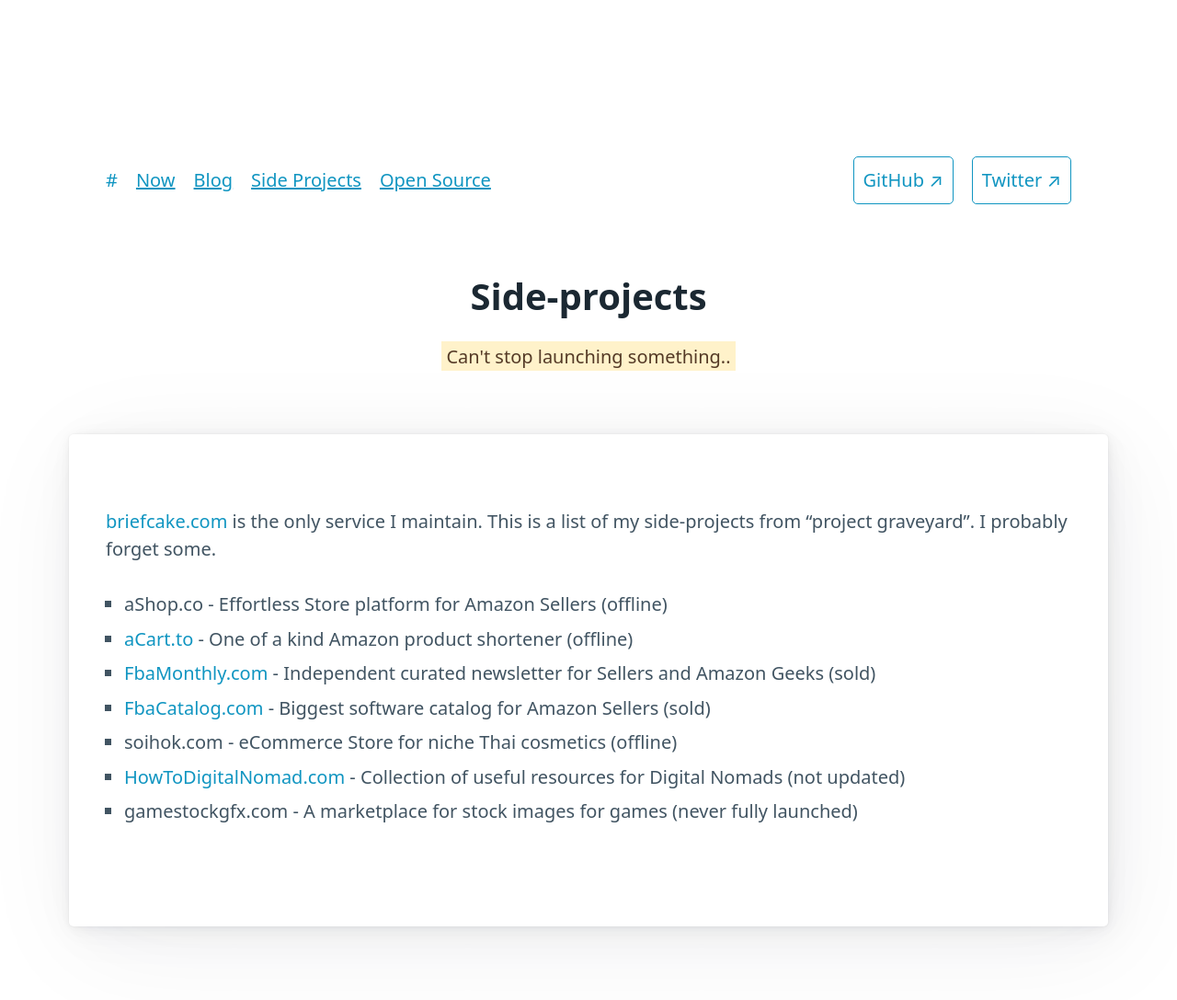
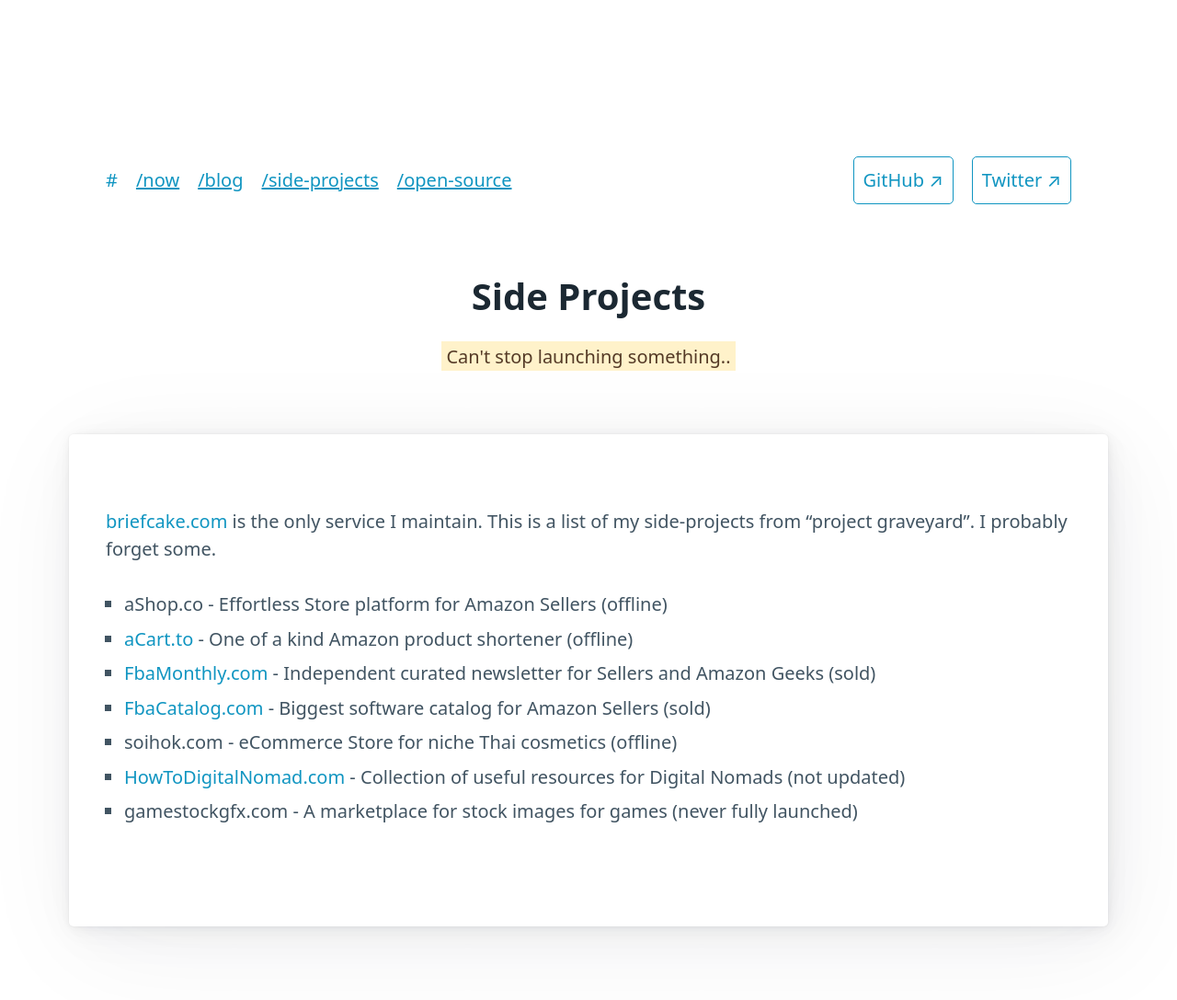
Before and after one commit to skatkov/skatkov.com, a Jekyll site: the page built from projects.md, in a window 1280 px wide. Shown: the whole page at 92% size. Built offline with Jekyll 4.4.1, drawn with Linux system fonts in a browser that asks for light colours.

Commit message:
rename couple of links

```diff
--- a/_includes/header.html
+++ b/_includes/header.html
@@ -2,10 +2,10 @@
     <nav>
         <ul>
             <li><a href="{{ '/' | prepend: site.baseurl }}">#</a></li>
-            <li><a href="{{ '/now' | prepend: site.baseurl }}"><u>Now</u></a></li>
-            <li><a href="{{ '/blog' | prepend: site.baseurl }}"><u>Blog</u></a></li>
-            <li><a href="{{ '/projects' | prepend: site.baseurl }}"><u>Side Projects</u></a></li>
-            <li><a href="{{ '/open-source' | prepend: site.baseurl }}"><u>Open Source</u></a></li>
+            <li><a href="{{ '/now' | prepend: site.baseurl }}"><u>/now</u></a></li>
+            <li><a href="{{ '/blog' | prepend: site.baseurl }}"><u>/blog</u></a></li>
+            <li><a href="{{ '/projects' | prepend: site.baseurl }}"><u>/side-projects</u></a></li>
+            <li><a href="{{ '/open-source' | prepend: site.baseurl }}"><u>/open-source</u></a></li>
         </ul>
         <ul>
             {% if site.author.github %}
--- a/projects.md
+++ b/projects.md
@@ -1,6 +1,6 @@
 ---
 layout: post
-title: Side-projects
+title: Side Projects
 subtitle: Can't stop launching something..
 ---
 
```
Also changed, not shown: open-source.md (+1 -1 lines).
